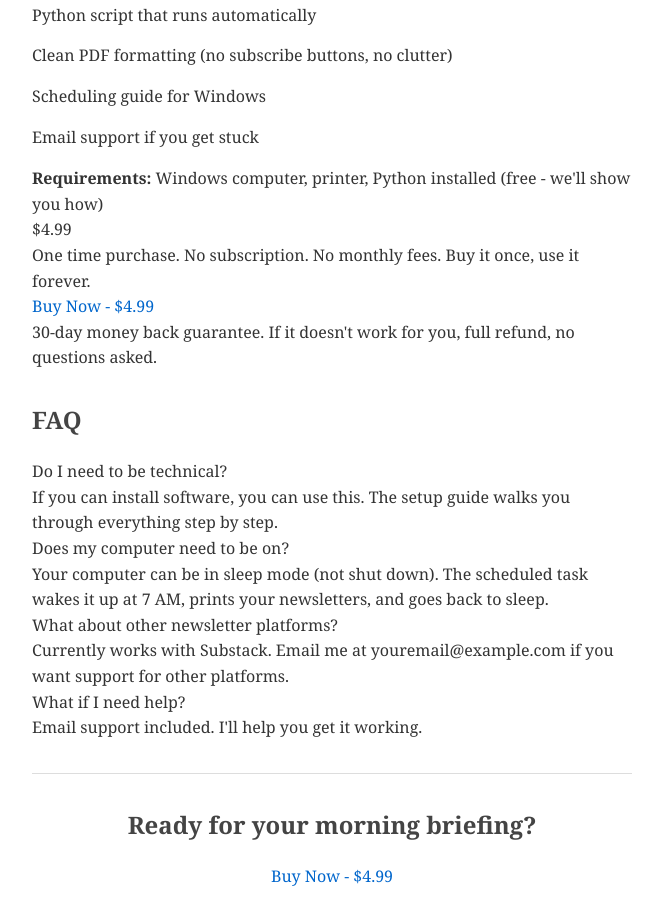
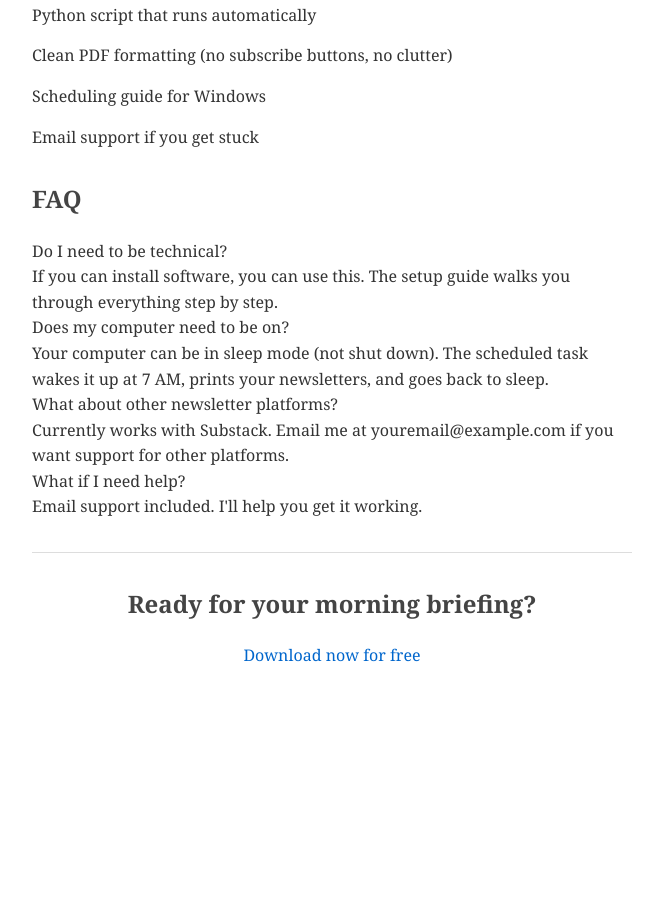
Before and after one commit to mywebsitenotyours/mywebsitenotyours.github.io, a plain HTML site: page newspaperizer/index.html in a window 1280 px wide. Shown: the part 1281-2191 px from the top of the page, without its empty margins (308-971 px from the left). After the commit the page ends 1970 px from the top, so only its background shows below. Drawn offline with Linux system fonts and the light colour scheme.

Commit message:
betterer

```diff
--- a/newspaperizer/index.html
+++ b/newspaperizer/index.html
@@ -49,17 +49,6 @@
             <li>Email support if you get stuck</li>
         </ul>
 
-        <div class="requirements">
-            <strong>Requirements:</strong> Windows computer, printer, Python installed (free - we'll show you how)
-        </div>
-
-        <div class="price-section">
-            <div class="price">$4.99</div>
-            <div class="price-detail">One time purchase. No subscription. No monthly fees. Buy it once, use it forever.</div>
-            <a href="#" class="cta-button">Buy Now - $4.99</a>
-            <div class="guarantee">30-day money back guarantee. If it doesn't work for you, full refund, no questions asked.</div>
-        </div>
-
         <div class="faq">
             <h2>FAQ</h2>
 
@@ -88,7 +77,7 @@
 
         <div style="text-align: center;">
             <h2>Ready for your morning briefing?</h2>
-            <a href="#" class="cta-button">Buy Now - $4.99</a>
+            <a href="#" class="cta-button">Download now for free</a>
         </div>
     </div>
 </body>
```
